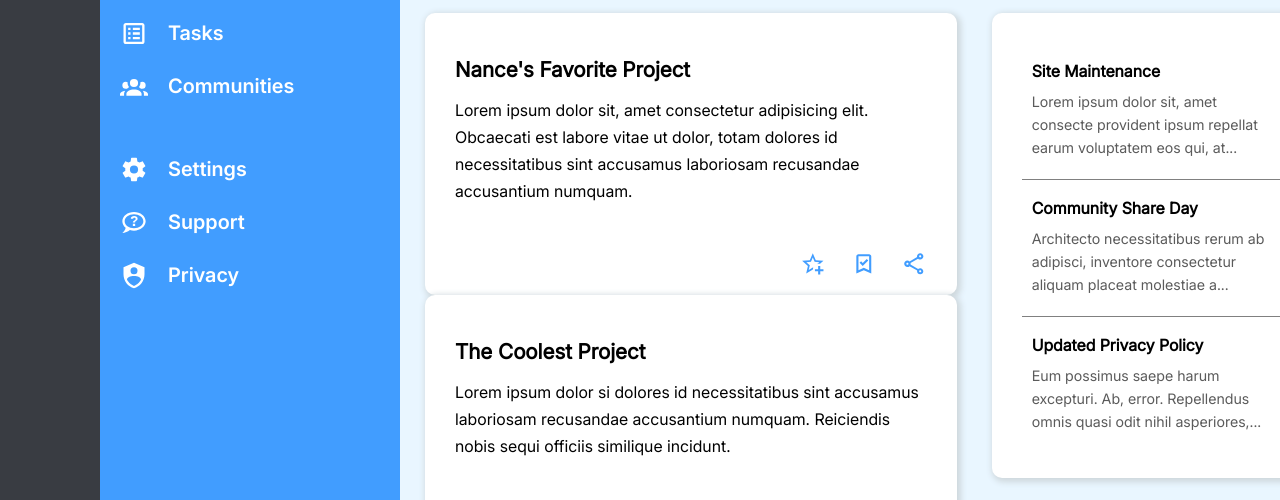
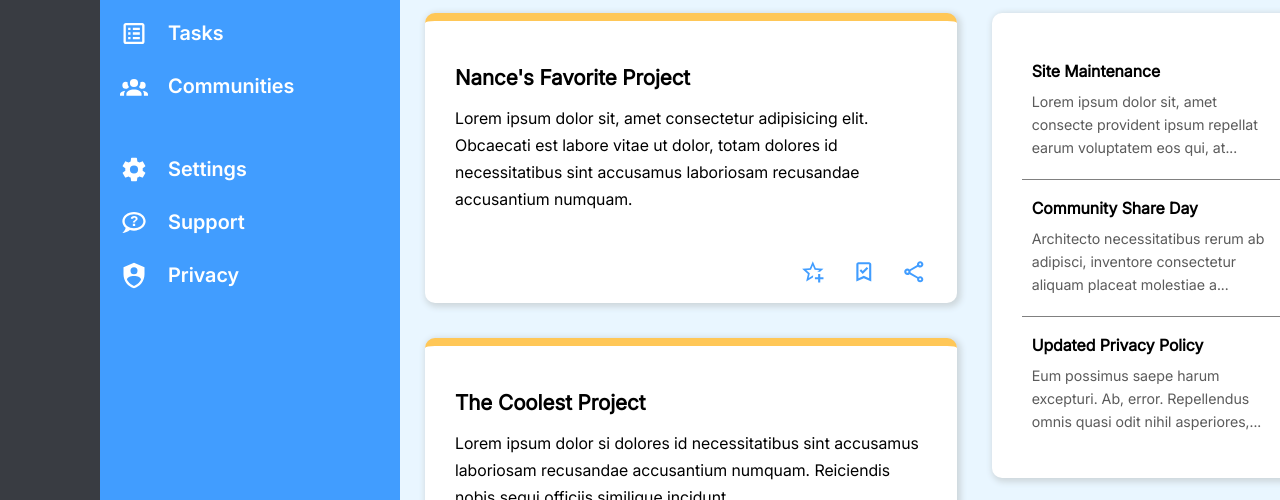
Before and after one commit to Moe-Pwint/dashboard-project, a plain HTML site: page index.html in a window 1280 px wide. Shown: the part 300-800 px from the top of the page. Drawn offline with Linux system fonts and the light colour scheme.

Commit message:
Update styles.css

```diff
--- a/styles.css
+++ b/styles.css
@@ -313,14 +313,8 @@ button:active {
 .projects {
     margin:25px;
     display:grid;
-<<<<<<< HEAD
-    gap:25px;
-    grid-template-columns: repeat(auto-fill, minmax(350px, 1fr));
-    /* grid-template-rows: repeat(auto-fill,minmax(300px,1fr)); */
-=======
     gap:35px;
     grid-template-columns: repeat(auto-fit, minmax(400px, 1fr));
->>>>>>> version-2
 }
 
 .project-cards {
@@ -329,11 +323,7 @@ button:active {
     box-shadow: 2px 2px 6px 2px rgb(206, 215, 220);
     border-radius:10px;
     padding:40px 30px 10px 30px;
-<<<<<<< HEAD
-    max-height: 250px;
-=======
     border-top:8px solid var(--accent-yellow);
->>>>>>> version-2
 }
 
 .project-cards h3 {
```
